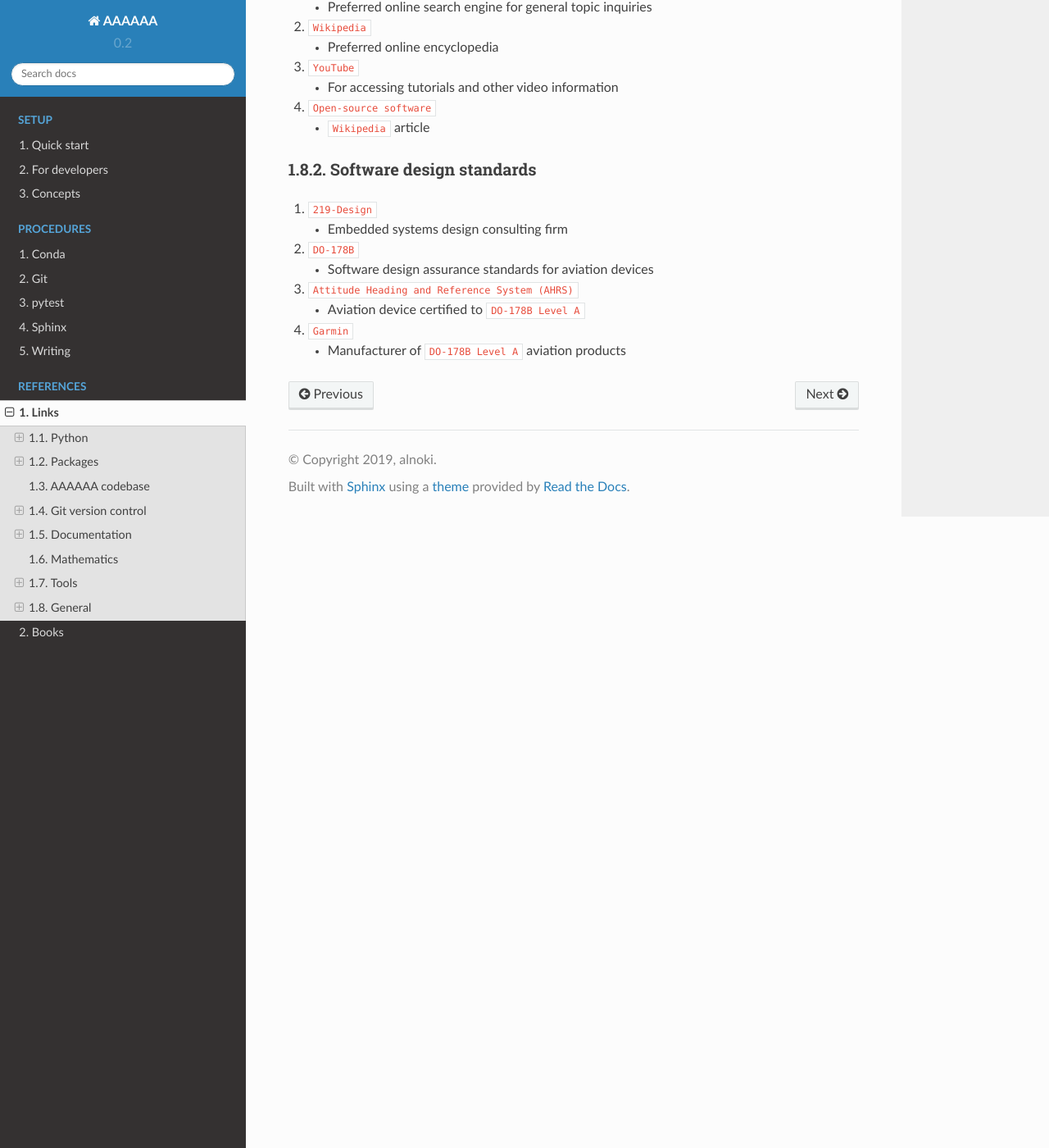
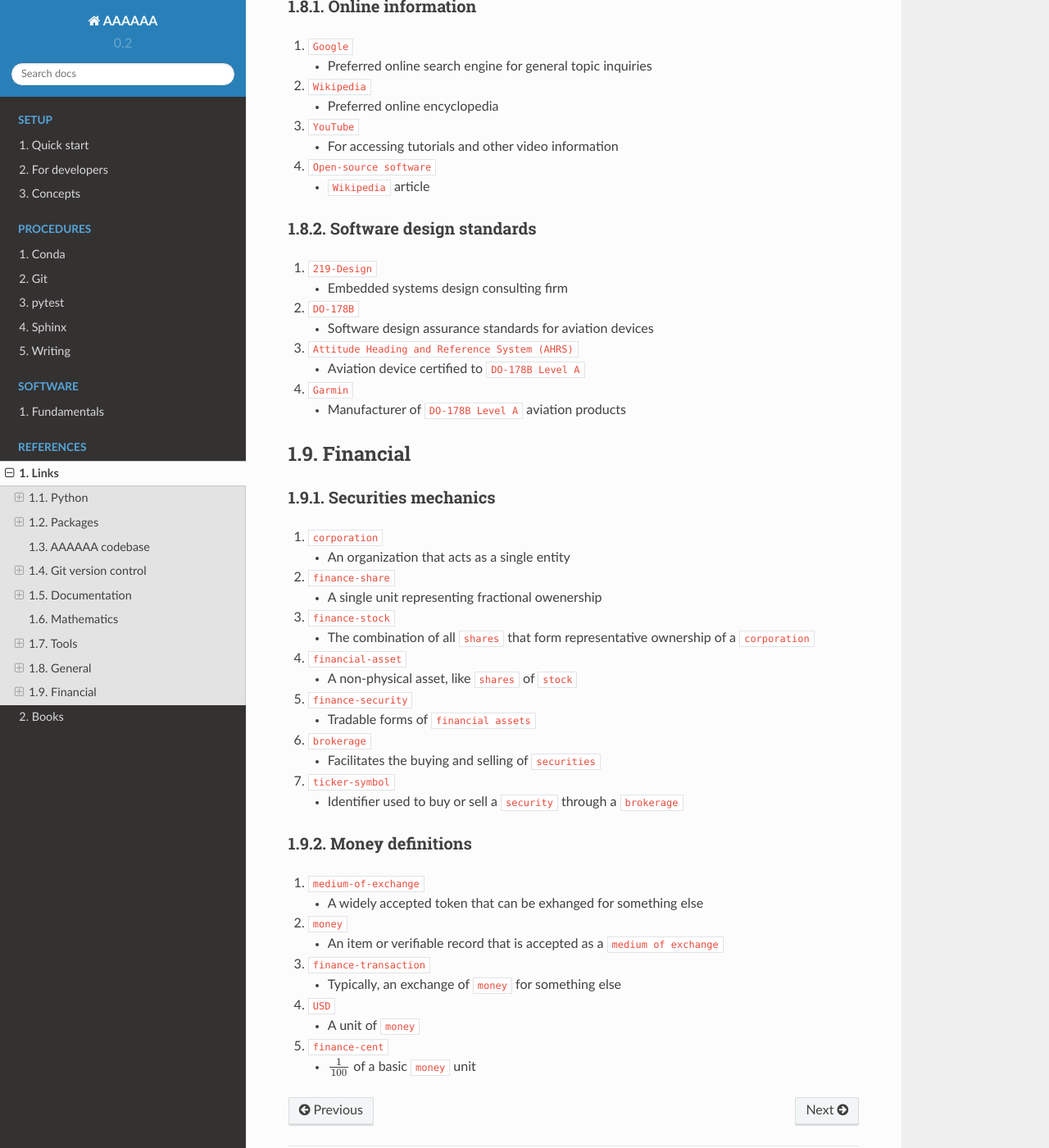
Before and after one commit to alnoki/AAAAAA, a Sphinx documentation site: the page built from doc/references/links.rst, in a window 1280 px wide and 1400 px high, scrolled down 12055 px. Shown: the whole window at 82% size. Built offline with Sphinx 7.4.7 and the Read the Docs theme 2.0.0, drawn with Linux system fonts in a browser that asks for light colours; cross-references to code outside the pages are shown as plain code; some of the changed text lies outside the part shown.

Commit message:
Add software fundamentals with financial napeolon

```diff
--- a/doc/conf.py
+++ b/doc/conf.py
@@ -409,5 +409,19 @@ xref_links = {
     'realpython-type-checking':
         ("RealPython guide to type checking", url['RealPython'] +
          'python-type-checking'),
+    'finance-security': ('Securities', url['Wiki pg'] + 'Security_(finance)'),
+    'financial-asset': ("Financial asset", url['Wiki pg'] + 'Financial_asset'),
+    'finance-stock': ('Stock', url['Wiki pg'] + 'Stock'),
+    'corporation': ('Corporation', url['Wiki pg'] + 'Corporation'),
+    'brokerage': ('Brokerage', url['Wiki pg'] + 'Brokerage_firm'),
+    'ticker-symbol': ("Ticker symbol", url['Wiki pg'] + 'Ticker_symbol'),
+    'finance-share': ('Share', url['Wiki pg'] + 'Ticker_symbol'),
+    'finance-transaction': ("Financial transaction", url['Wiki pg'] +
+                            'Financial_transaction'),
+    'money': ('Money', url['Wiki pg'] + 'Money'),
+    'medium-of-exchange': ("Medium of exchange", url['Wiki pg'] +
+                           'Medium_of_exchange'),
+    'USD': ("United States dollar", url['Wiki pg'] + 'United_States_dollar'),
+    'finance-cent': ('Cent', url['Wiki pg'] + 'Cent_(currency)'),
     # New links below, sorted links above
     }
--- a/doc/references/links.rst
+++ b/doc/references/links.rst
@@ -851,3 +851,66 @@ Software design standards
 #. :xref:`Garmin`
 
    * Manufacturer of :xref:`DO-178B Level A <DO-178B>` aviation products
+
+*********
+Financial
+*********
+
+Securities mechanics
+====================
+
+#. :xref:`corporation`
+
+   * An organization that acts as a single entity
+
+#. :xref:`finance-share`
+
+   * A single unit representing fractional owenership
+
+#. :xref:`finance-stock`
+
+   * The combination of all :xref:`shares <finance-share>` that form
+     representative ownership of a :xref:`corporation <corporation>`
+
+#. :xref:`financial-asset`
+
+   * A non-physical asset, like :xref:`shares <finance-share>` of
+     :xref:`stock <finance-stock>`
+
+#. :xref:`finance-security`
+
+   * Tradable forms of :xref:`financial assets <financial-asset>`
+
+#. :xref:`brokerage`
+
+   * Facilitates the buying and selling of
+     :xref:`securities <finance-security>`
+
+#. :xref:`ticker-symbol`
+
+   * Identifier used to buy or sell a :xref:`security <finance-security>`
+     through a :xref:`brokerage <brokerage>`
+
+Money definitions
+=================
+
+#. :xref:`medium-of-exchange`
+
+   * A widely accepted token that can be exhanged for something else
+
+#. :xref:`money`
+
+   * An item or verifiable record that is accepted as a
+     :xref:`medium of exchange <medium-of-exchange>`
+
+#. :xref:`finance-transaction`
+
+   * Typically, an exchange of :xref:`money <money>` for something else
+
+#. :xref:`USD`
+
+   * A unit of :xref:`money <money>`
+
+#. :xref:`finance-cent`
+
+   * :math:`\frac{1}{100}` of a basic :xref:`money <money>` unit
--- a/doc/setup/concepts/code.rst
+++ b/doc/setup/concepts/code.rst
@@ -85,6 +85,9 @@ Code is enhanced with :ref:`docstrings <python:tut-docstrings>` and
 create pretty documentation elements that explain code:
 
 .. autoclass:: AAAAAA.ledger.Transaction
+   :noindex:
+
+.. This is just for demonstration, thus :noindex:
 
 .. attention::
    We interrupt your drooling to return to :xref:`alnoki <alnoki-repos>`
@@ -95,7 +98,7 @@ you are there, if you click :guilabel:`[docs]`, you will be taken back to
 documentation
 
 Conveniently, documentation elements are created with simple
-:ref:`reST directives <tools-restructured-text>`. The element above is simply:
+:ref:`reST directives <tools-restructured-text>` like:
 
 .. code-block:: rest
 
```
Also changed, not shown: TODO.md (+9 -3 lines), doc/index.rst (+7 -0 lines), doc/software/fundamentals.rst (added, +33 -0 lines), 1 other file.
